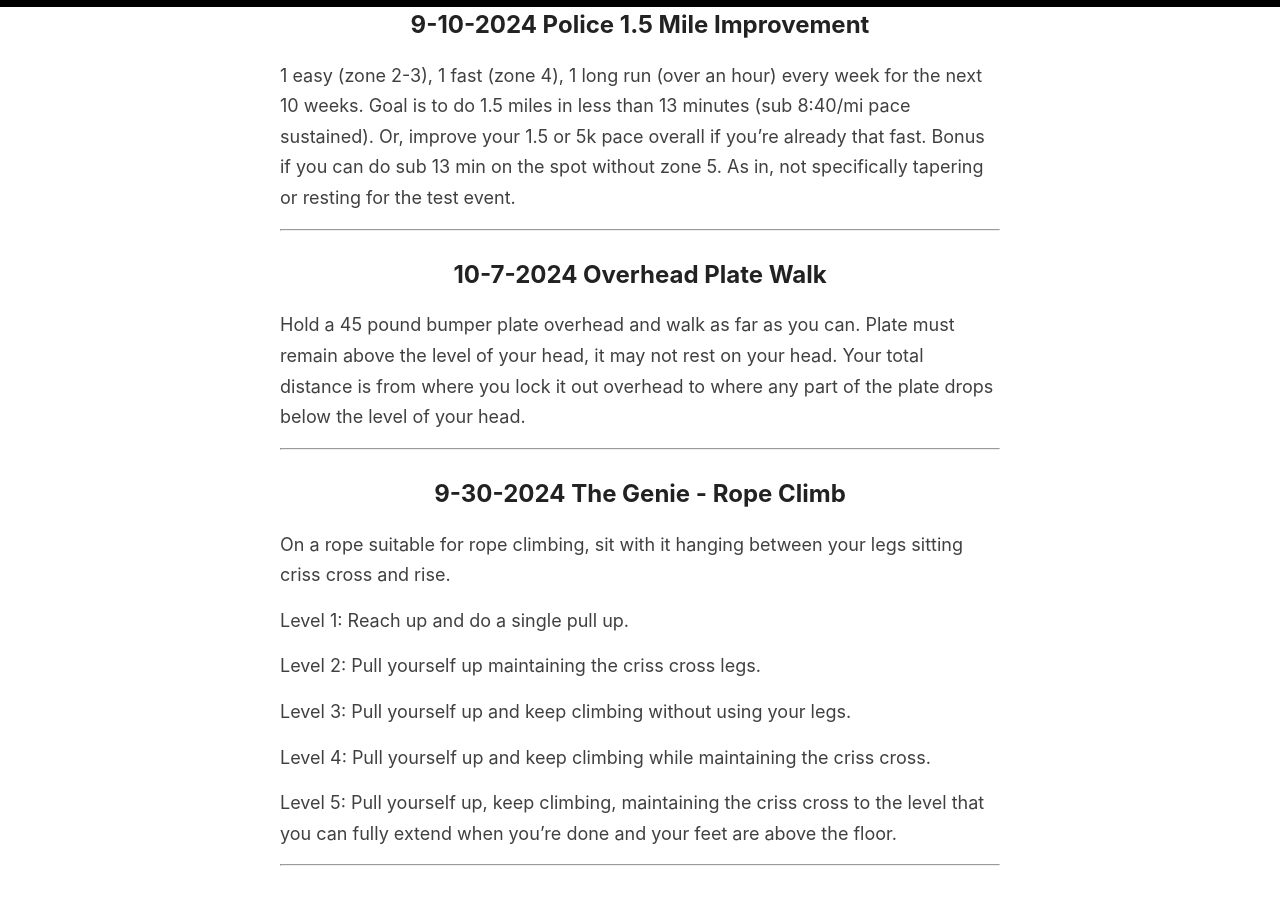
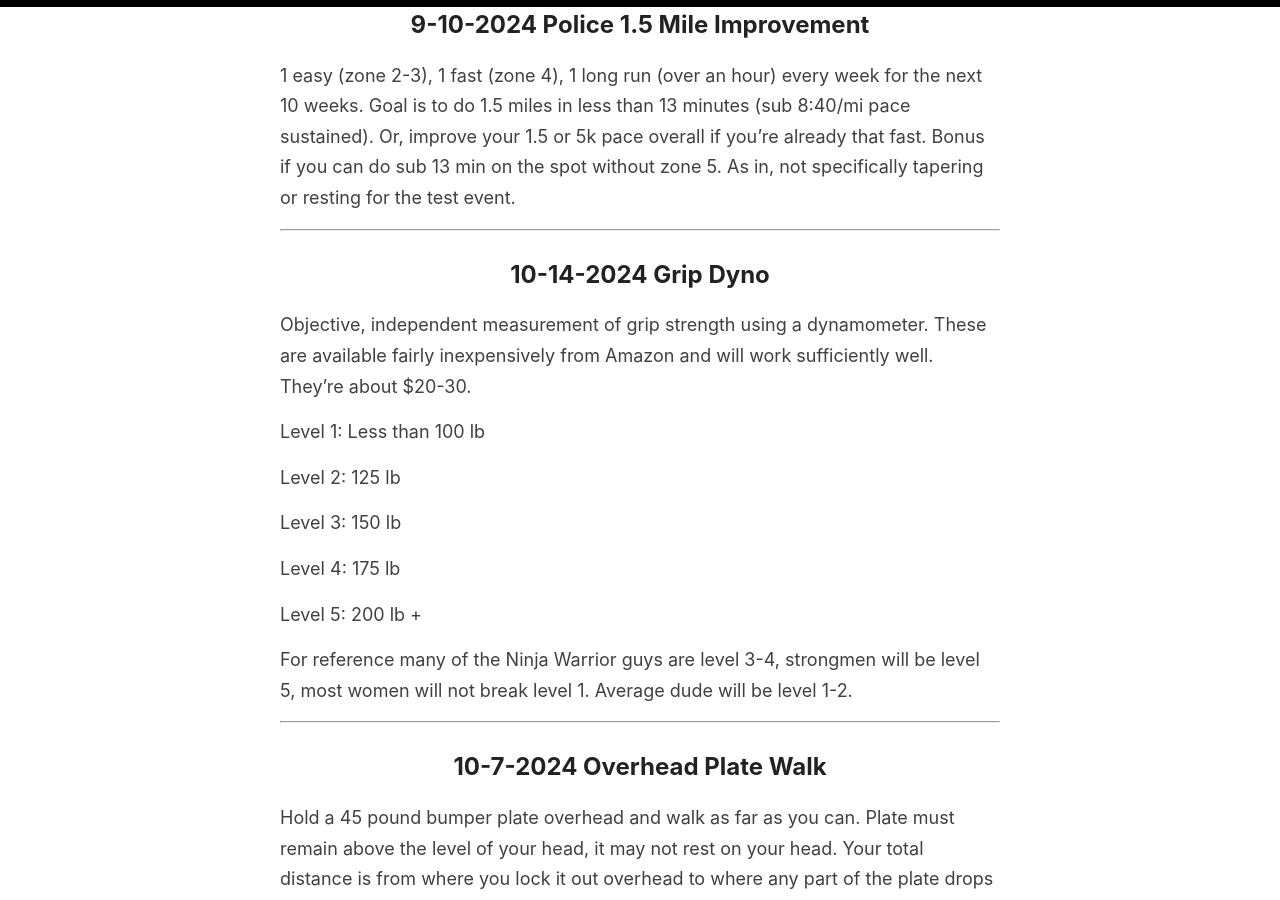
Before and after one commit to helaeon/helaeon.github.io, a Jekyll site: the page built from _pages/challenges.md, in a window 1280 px wide and 900 px high, scrolled down 261 px. Built offline with Jekyll 4.4.1, drawn with Linux system fonts in a browser that asks for light colours.

Commit message:
Add files via upload

```diff
--- a/_pages/challenges.md
+++ b/_pages/challenges.md
@@ -10,6 +10,25 @@ title: Challenges
 **9-10-2024 Police 1.5 Mile Improvement**
 ------
 1 easy (zone 2-3), 1 fast (zone 4), 1 long run (over an hour) every week for the next 10 weeks. Goal is to do 1.5 miles in less than 13 minutes (sub 8:40/mi pace sustained). Or, improve your 1.5 or 5k pace overall if you're already that fast. Bonus if you can do sub 13 min on the spot without zone 5. As in, not specifically tapering or resting for the test event.
+
+******
+
+**10-14-2024 Grip Dyno**
+------
+
+Objective, independent measurement of grip strength using a dynamometer. These are available fairly inexpensively from Amazon and will work sufficiently well. They're about $20-30.
+
+Level 1: Less than 100 lb
+
+Level 2: 125 lb
+
+Level 3: 150 lb
+
+Level 4: 175 lb
+
+Level 5: 200 lb +
+
+For reference many of the Ninja Warrior guys are level 3-4, strongmen will be level 5, most women will not break level 1. Average dude will be level 1-2.
 
 ******
 
```
